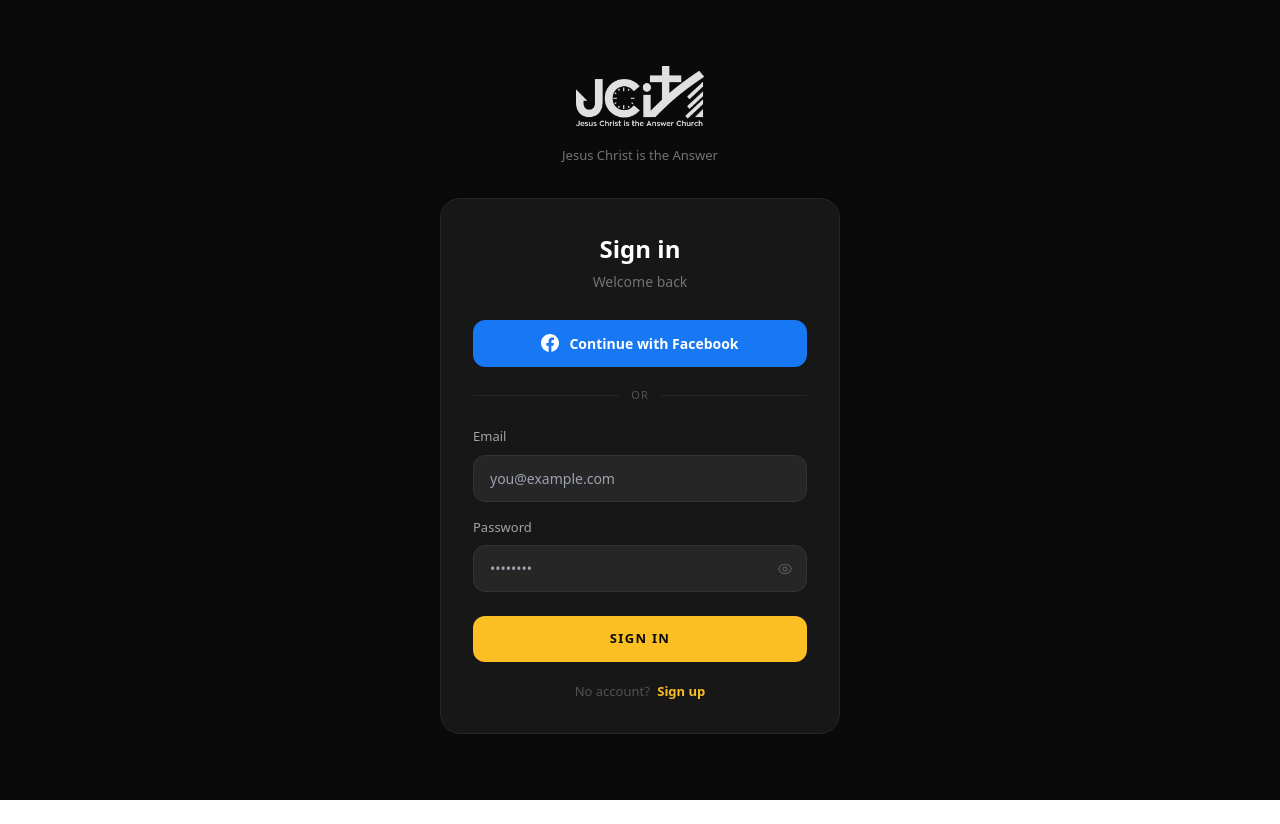
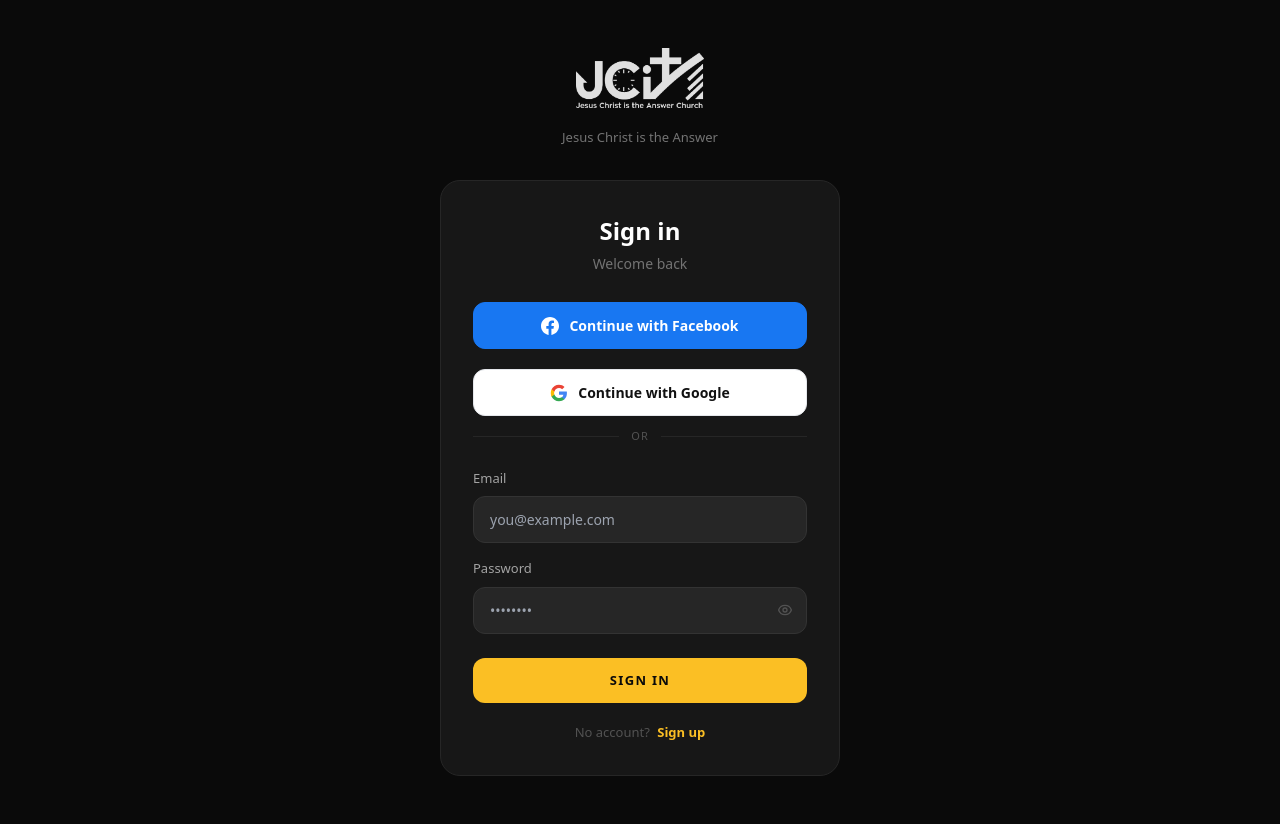
Before and after one commit to primoashbee/jcita, a Nuxt app in the folder frontend/: page /auth/login in a window 1280 px wide. Before the commit the page ends 800 px from the top, so only its background shows below. Built offline with nearby package versions, Linux system fonts and the light colour scheme; no server answers.

Commit message:
add google auth

```diff
--- a/frontend/pages/auth/login.vue
+++ b/frontend/pages/auth/login.vue
@@ -71,6 +71,23 @@
                     <path d="M24 12.073c0-6.627-5.373-12-12-12s-12 5.373-12 12c0 5.99 4.388 10.954 10.125 11.854v-8.385H7.078v-3.47h3.047V9.43c0-3.007 1.792-4.669 4.533-4.669 1.312 0 2.686.235 2.686.235v2.953H15.83c-1.491 0-1.956.925-1.956 1.874v2.25h3.328l-.532 3.47h-2.796v8.385C19.612 23.027 24 18.062 24 12.073z"/>
                 </svg>
                 Continue with Facebook
+            </button>
+
+            <!-- Google -->
+            <button
+                type="button"
+                style="width:100%; display:flex; align-items:center; justify-content:center; gap:10px; padding:12px; background:#fff; border:1px solid #e5e7eb; border-radius:12px; color:#111; font-size:14px; font-weight:600; cursor:pointer; margin-bottom:12px; transition:background 0.2s;"
+                @click="loginWithProvider('google')"
+                @mouseenter="($event.currentTarget as HTMLElement).style.background='#f3f4f6'"
+                @mouseleave="($event.currentTarget as HTMLElement).style.background='#fff'"
+            >
+                <svg style="width:18px;height:18px;flex-shrink:0;" viewBox="0 0 24 24">
+                    <path fill="#4285F4" d="M22.56 12.25c0-.78-.07-1.53-.2-2.25H12v4.26h5.92c-.26 1.37-1.04 2.53-2.21 3.31v2.77h3.57c2.08-1.92 3.28-4.74 3.28-8.09z"/>
+                    <path fill="#34A853" d="M12 23c2.97 0 5.46-.98 7.28-2.66l-3.57-2.77c-.98.66-2.23 1.06-3.71 1.06-2.86 0-5.29-1.93-6.16-4.53H2.18v2.84C3.99 20.53 7.7 23 12 23z"/>
+                    <path fill="#FBBC05" d="M5.84 14.09c-.22-.66-.35-1.36-.35-2.09s.13-1.43.35-2.09V7.07H2.18C1.43 8.55 1 10.22 1 12s.43 3.45 1.18 4.93l3.66-2.84z"/>
+                    <path fill="#EA4335" d="M12 5.38c1.62 0 3.06.56 4.21 1.64l3.15-3.15C17.45 2.09 14.97 1 12 1 7.7 1 3.99 3.47 2.18 7.07l3.66 2.84c.87-2.6 3.3-4.53 6.16-4.53z"/>
+                </svg>
+                Continue with Google
             </button>
 
             <!-- Divider -->
--- a/frontend/pages/auth/register.vue
+++ b/frontend/pages/auth/register.vue
@@ -74,7 +74,7 @@
             <!-- Facebook -->
             <button
                 type="button"
-                style="width:100%; display:flex; align-items:center; justify-content:center; gap:10px; padding:12px; background:#1877F2; border:1px solid #1877F2; border-radius:12px; color:#fff; font-size:14px; font-weight:600; cursor:pointer; margin-bottom:20px;"
+                style="width:100%; display:flex; align-items:center; justify-content:center; gap:10px; padding:12px; background:#1877F2; border:1px solid #1877F2; border-radius:12px; color:#fff; font-size:14px; font-weight:600; cursor:pointer; margin-bottom:12px;"
                 @click="loginWithProvider('facebook')"
                 @mouseenter="($event.currentTarget as HTMLElement).style.background='#1565d8'"
                 @mouseleave="($event.currentTarget as HTMLElement).style.background='#1877F2'"
@@ -83,6 +83,23 @@
                     <path d="M24 12.073c0-6.627-5.373-12-12-12s-12 5.373-12 12c0 5.99 4.388 10.954 10.125 11.854v-8.385H7.078v-3.47h3.047V9.43c0-3.007 1.792-4.669 4.533-4.669 1.312 0 2.686.235 2.686.235v2.953H15.83c-1.491 0-1.956.925-1.956 1.874v2.25h3.328l-.532 3.47h-2.796v8.385C19.612 23.027 24 18.062 24 12.073z"/>
                 </svg>
                 Continue with Facebook
+            </button>
+
+            <!-- Google -->
+            <button
+                type="button"
+                style="width:100%; display:flex; align-items:center; justify-content:center; gap:10px; padding:12px; background:#fff; border:1px solid #e5e7eb; border-radius:12px; color:#111; font-size:14px; font-weight:600; cursor:pointer; margin-bottom:20px;"
+                @click="loginWithProvider('google')"
+                @mouseenter="($event.currentTarget as HTMLElement).style.background='#f3f4f6'"
+                @mouseleave="($event.currentTarget as HTMLElement).style.background='#fff'"
+            >
+                <svg style="width:18px;height:18px;flex-shrink:0;" viewBox="0 0 24 24">
+                    <path fill="#4285F4" d="M22.56 12.25c0-.78-.07-1.53-.2-2.25H12v4.26h5.92c-.26 1.37-1.04 2.53-2.21 3.31v2.77h3.57c2.08-1.92 3.28-4.74 3.28-8.09z"/>
+                    <path fill="#34A853" d="M12 23c2.97 0 5.46-.98 7.28-2.66l-3.57-2.77c-.98.66-2.23 1.06-3.71 1.06-2.86 0-5.29-1.93-6.16-4.53H2.18v2.84C3.99 20.53 7.7 23 12 23z"/>
+                    <path fill="#FBBC05" d="M5.84 14.09c-.22-.66-.35-1.36-.35-2.09s.13-1.43.35-2.09V7.07H2.18C1.43 8.55 1 10.22 1 12s.43 3.45 1.18 4.93l3.66-2.84z"/>
+                    <path fill="#EA4335" d="M12 5.38c1.62 0 3.06.56 4.21 1.64l3.15-3.15C17.45 2.09 14.97 1 12 1 7.7 1 3.99 3.47 2.18 7.07l3.66 2.84c.87-2.6 3.3-4.53 6.16-4.53z"/>
+                </svg>
+                Continue with Google
             </button>
 
             <!-- Divider -->
```
